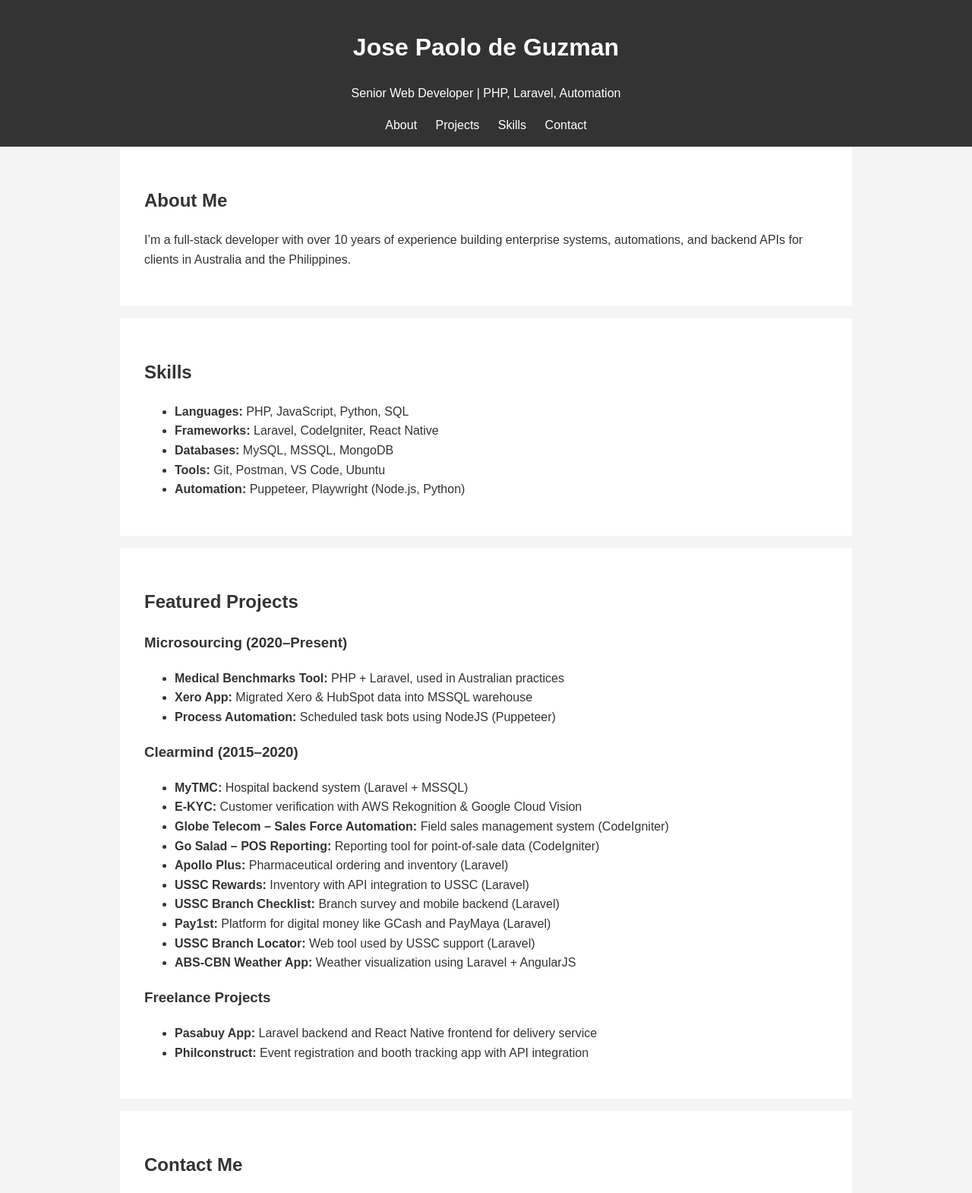
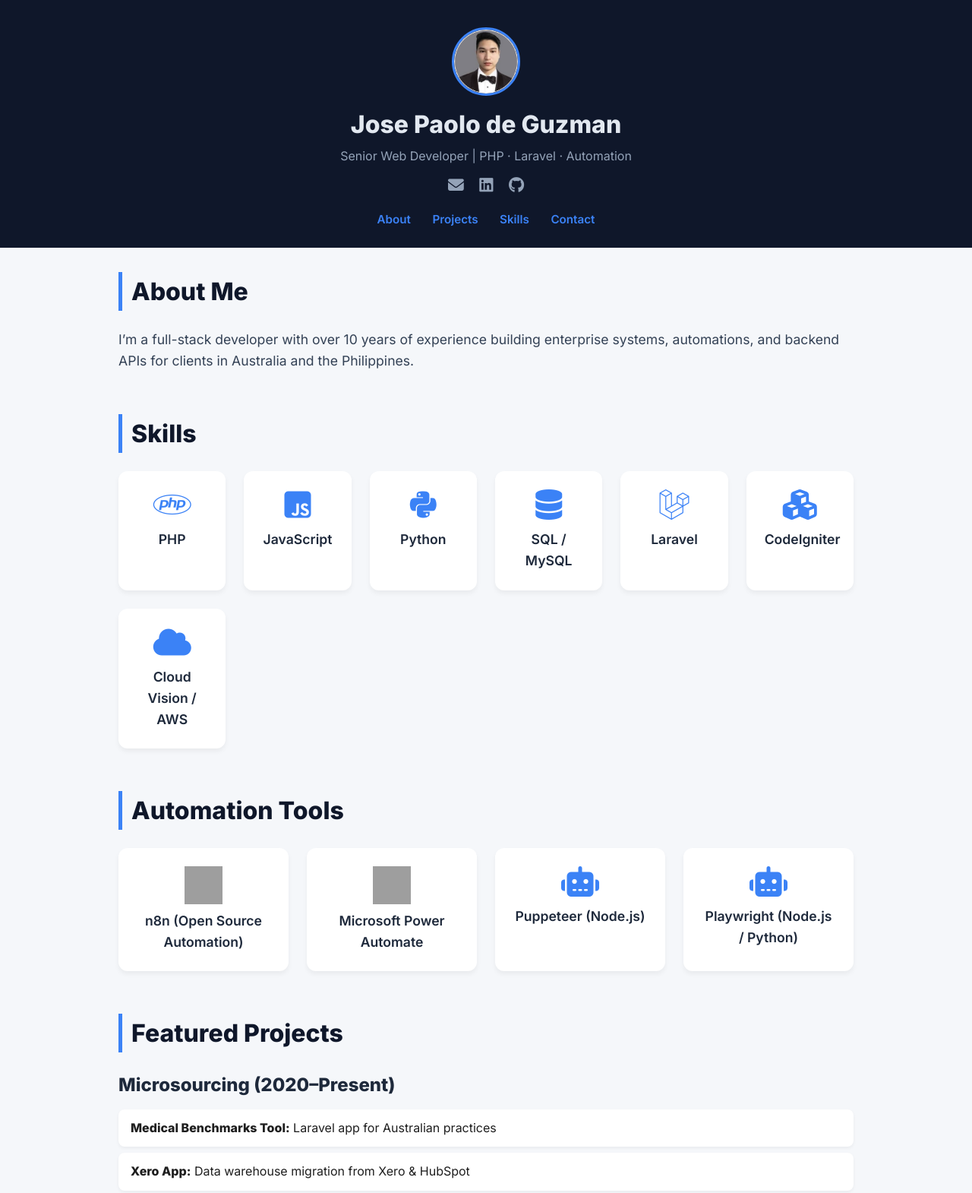
Before and after one commit to josepaolosdg/josepaolosdg.github.io, a plain HTML site: page index.html in a window 1280 px wide. Shown: the top 1570 px of the page at 76% size. Drawn offline with Linux system fonts and the light colour scheme; grey boxes are pictures that could not be loaded.

Commit message:
Update portfolio

```diff
--- a/index.html
+++ b/index.html
@@ -1,15 +1,212 @@
 <!DOCTYPE html>
 <html lang="en">
+
 <head>
   <meta charset="UTF-8" />
-  <meta name="viewport" content="width=device-width, initial-scale=1.0"/>
+  <meta name="viewport" content="width=device-width, initial-scale=1.0" />
   <title>Jose Paolo de Guzman | Senior Web Developer</title>
-  <link rel="stylesheet" href="style.css" />
+  <link href="https://fonts.googleapis.com/css2?family=Inter:wght@400;600;800&display=swap" rel="stylesheet">
+  <link rel="stylesheet" href="https://cdnjs.cloudflare.com/ajax/libs/font-awesome/6.5.0/css/all.min.css">
+  <style>
+    /* Reset & base */
+    * {
+      margin: 0;
+      padding: 0;
+      box-sizing: border-box;
+    }
+
+    body {
+      font-family: 'Inter', sans-serif;
+      background: #f5f7fa;
+      color: #1e1e1e;
+      line-height: 1.6;
+    }
+
+    a {
+      text-decoration: none;
+      color: inherit;
+    }
+
+    .container {
+      max-width: 1000px;
+      margin: 0 auto;
+      padding: 2rem 1rem;
+    }
+
+    /* Header */
+    header {
+      background: #0f172a;
+      color: #e2e8f0;
+      text-align: center;
+      padding: 1.5rem 1rem;
+      position: sticky;
+      top: 0;
+      z-index: 1000;
+    }
+
+    header h1 {
+      font-size: 2rem;
+      margin-bottom: 0.25rem;
+    }
+
+    header p {
+      font-size: 1rem;
+      color: #94a3b8;
+    }
+
+    .profile-img {
+      width: 90px;
+      height: 90px;
+      border-radius: 50%;
+      object-fit: cover;
+      margin: 0.75rem auto;
+      border: 3px solid #3b82f6;
+      display: block;
+    }
+
+    .icons {
+      margin-top: 0.5rem;
+    }
+
+    .icons a {
+      color: #94a3b8;
+      margin: 0 0.5rem;
+      font-size: 1.3rem;
+      transition: color 0.3s;
+    }
+
+    .icons a:hover {
+      color: #3b82f6;
+    }
+
+    nav {
+      margin-top: 1rem;
+    }
+
+    nav a {
+      color: #3b82f6;
+      margin: 0 0.75rem;
+      font-weight: 600;
+      font-size: 0.95rem;
+    }
+
+    nav a:hover {
+      color: #60a5fa;
+    }
+
+    /* Sections */
+    section {
+      margin-bottom: 3.5rem;
+    }
+
+    h2 {
+      font-size: 2rem;
+      color: #0f172a;
+      border-left: 5px solid #3b82f6;
+      padding-left: 0.75rem;
+      margin-bottom: 1.5rem;
+    }
+
+    p {
+      font-size: 1.1rem;
+      color: #334155;
+    }
+
+    /* Skills cards */
+    .skills-grid {
+      display: grid;
+      grid-template-columns: repeat(auto-fit, minmax(140px, 1fr));
+      gap: 1.5rem;
+      margin-top: 1rem;
+    }
+
+    .skill-card {
+      background: #ffffff;
+      border-radius: 0.75rem;
+      padding: 1.5rem;
+      text-align: center;
+      box-shadow: 0 4px 6px rgba(0, 0, 0, 0.05);
+      transition: transform 0.3s, box-shadow 0.3s;
+    }
+
+    .skill-card:hover {
+      transform: translateY(-5px);
+      box-shadow: 0 8px 15px rgba(0, 0, 0, 0.1);
+    }
+
+    .skill-card i {
+      font-size: 2.5rem;
+      color: #3b82f6;
+      margin-bottom: 0.75rem;
+    }
+
+    .skill-card .skill-name {
+      font-weight: 600;
+      font-size: 1.1rem;
+      color: #1e293b;
+    }
+
+    /* Projects list simpler */
+    .project-group {
+      margin-bottom: 2rem;
+    }
+
+    .project-group h3 {
+      font-size: 1.5rem;
+      color: #1e293b;
+      margin-bottom: 0.75rem;
+    }
+
+    .project-group ul {
+      list-style: none;
+      padding-left: 0;
+    }
+
+    .project-group ul li {
+      background: #ffffff;
+      margin-bottom: 0.5rem;
+      padding: 0.75rem 1rem;
+      border-radius: 0.5rem;
+      box-shadow: 0 2px 4px rgba(0, 0, 0, 0.05);
+    }
+
+    /* Contact & Footer */
+    #contact a {
+      color: #3b82f6;
+      font-weight: 600;
+    }
+
+    footer {
+      background: #0f172a;
+      color: #94a3b8;
+      text-align: center;
+      padding: 1.5rem 1rem;
+    }
+
+    @media (max-width: 600px) {
+      header h1 {
+        font-size: 2.5rem;
+      }
+
+      header p {
+        font-size: 1.1rem;
+      }
+    }
+  </style>
 </head>
+
 <body>
+
   <header>
+    <img src="profile.png" alt="Jose Paolo" class="profile-img" />
     <h1>Jose Paolo de Guzman</h1>
-    <p>Senior Web Developer | PHP, Laravel, Automation</p>
+    <p>Senior Web Developer | PHP · Laravel · Automation</p>
+    <div class="icons">
+      <a href="mailto:pao.fortress@gmail.com"><i class="fas fa-envelope"></i></a>
+      <a href="https://www.linkedin.com/in/paolo-dg-3a6963109?trk=contact-info" target="_blank"><i
+          class="fab fa-linkedin"></i></a>
+      <a href="#"><i class="fab fa-github"></i></a>
+    </div>
     <nav>
       <a href="#about">About</a>
       <a href="#projects">Projects</a>
@@ -18,62 +215,130 @@
     </nav>
   </header>
 
+  <div class="container">
+
     <section id="about">
       <h2>About Me</h2>
-    <p>I’m a full-stack developer with over 10 years of experience building enterprise systems, automations, and backend APIs for clients in Australia and the Philippines.</p>
+      <p>I’m a full-stack developer with over 10 years of experience building enterprise systems, automations, and
+        backend APIs for clients in Australia and the Philippines.</p>
     </section>
 
     <section id="skills">
       <h2>Skills</h2>
-    <ul>
-      <li><strong>Languages:</strong> PHP, JavaScript, Python, SQL</li>
-      <li><strong>Frameworks:</strong> Laravel, CodeIgniter, React Native</li>
-      <li><strong>Databases:</strong> MySQL, MSSQL, MongoDB</li>
-      <li><strong>Tools:</strong> Git, Postman, VS Code, Ubuntu</li>
-      <li><strong>Automation:</strong> Puppeteer, Playwright (Node.js, Python)</li>
-    </ul>
+      <div class="skills-grid">
+        <div class="skill-card">
+          <i class="fab fa-php"></i>
+          <div class="skill-name">PHP</div>
+        </div>
+        <div class="skill-card">
+          <i class="fab fa-js-square"></i>
+          <div class="skill-name">JavaScript</div>
+        </div>
+        <div class="skill-card">
+          <i class="fab fa-python"></i>
+          <div class="skill-name">Python</div>
+        </div>
+        <div class="skill-card">
+          <i class="fas fa-database"></i>
+          <div class="skill-name">SQL / MySQL</div>
+        </div>
+        <div class="skill-card">
+          <i class="fab fa-laravel"></i>
+          <div class="skill-name">Laravel</div>
+        </div>
+        <div class="skill-card">
+          <i class="fas fa-cubes"></i>
+          <div class="skill-name">CodeIgniter</div>
+        </div>
+        <div class="skill-card">
+          <i class="fas fa-cloud"></i>
+          <div class="skill-name">Cloud Vision / AWS</div>
+        </div>
+      </div>
+    </section>
+
+    <section id="automation">
+      <h2>Automation Tools</h2>
+      <div class="skills-grid">
+        <!-- n8n Card -->
+        <div class="skill-card">
+          <img src="https://upload.wikimedia.org/wikipedia/commons/5/53/N8n-logo-new.svg" alt="n8n"
+            style="width: 50px; height: 50px;" />
+          <div class="skill-name">n8n (Open Source Automation)</div>
+        </div>
+
+        <!-- Power Automate Card -->
+        <div class="skill-card">
+          <img src="https://upload.wikimedia.org/wikipedia/commons/4/4d/Microsoft_Power_Automate.svg"
+            alt="Power Automate" style="width: 50px; height: 50px;" />
+          <div class="skill-name">Microsoft Power Automate</div>
+        </div>
+
+        <!-- Puppeteer -->
+        <div class="skill-card">
+          <i class="fas fa-robot"></i>
+          <div class="skill-name">Puppeteer (Node.js)</div>
+        </div>
+
+        <!-- Playwright -->
+        <div class="skill-card">
+          <i class="fas fa-robot"></i>
+          <div class="skill-name">Playwright (Node.js / Python)</div>
+        </div>
+      </div>
     </section>
 
     <section id="projects">
       <h2>Featured Projects</h2>
 
+      <div class="project-group">
         <h3>Microsourcing (2020–Present)</h3>
         <ul>
-      <li><strong>Medical Benchmarks Tool:</strong> PHP + Laravel, used in Australian practices</li>
-      <li><strong>Xero App:</strong> Migrated Xero & HubSpot data into MSSQL warehouse</li>
-      <li><strong>Process Automation:</strong> Scheduled task bots using NodeJS (Puppeteer)</li>
+          <li><strong>Medical Benchmarks Tool:</strong> Laravel app for Australian practices</li>
+          <li><strong>Xero App:</strong> Data warehouse migration from Xero & HubSpot</li>
+          <li><strong>Automation Bots:</strong> Headless Puppeteer bots via NodeJS</li>
+          <li><strong>AI Invoice Workflow:</strong> Power Automate + AI for parsing & storing PDF invoice data</li>
         </ul>
+      </div>
 
+      <div class="project-group">
         <h3>Clearmind (2015–2020)</h3>
         <ul>
-      <li><strong>MyTMC:</strong> Hospital backend system (Laravel + MSSQL)</li>
-      <li><strong>E-KYC:</strong> Customer verification with AWS Rekognition & Google Cloud Vision</li>
-      <li><strong>Globe Telecom – Sales Force Automation:</strong> Field sales management system (CodeIgniter)</li>
-      <li><strong>Go Salad – POS Reporting:</strong> Reporting tool for point-of-sale data (CodeIgniter)</li>
-      <li><strong>Apollo Plus:</strong> Pharmaceutical ordering and inventory (Laravel)</li>
-      <li><strong>USSC Rewards:</strong> Inventory with API integration to USSC (Laravel)</li>
-      <li><strong>USSC Branch Checklist:</strong> Branch survey and mobile backend (Laravel)</li>
-      <li><strong>Pay1st:</strong> Platform for digital money like GCash and PayMaya (Laravel)</li>
-      <li><strong>USSC Branch Locator:</strong> Web tool used by USSC support (Laravel)</li>
-      <li><strong>ABS-CBN Weather App:</strong> Weather visualization using Laravel + AngularJS</li>
+          <li><strong>MyTMC:</strong> Hospital backend (Laravel + MSSQL)</li>
+          <li><strong>E-KYC:</strong> Verification with AWS Rekognition & Google Vision</li>
+          <li><strong>Sales Force Automation:</strong> Globe Telecom (CodeIgniter)</li>
+          <li><strong>POS Reporting:</strong> Go Salad Analytics (CodeIgniter)</li>
+          <li><strong>Inventory Tools:</strong> Apollo Plus, USSC Rewards, Pay1st (Laravel)</li>
+          <li><strong>Weather App:</strong> ABS‑CBN weather system (Laravel + AngularJS)</li>
         </ul>
+      </div>
 
+      <div class="project-group">
         <h3>Freelance Projects</h3>
         <ul>
-      <li><strong>Pasabuy App:</strong> Laravel backend and React Native frontend for delivery service</li>
-      <li><strong>Philconstruct:</strong> Event registration and booth tracking app with API integration</li>
+          <li><strong>Pasabuy App:</strong> Laravel backend, React Native frontend</li>
+          <li><strong>Philconstruct:</strong> Booth registration & tracking API</li>
+          <li><strong>Social Media Automation:</strong> n8n + Google Sheets workflow for content approvals and posting</li>
+          <li><strong>AI Email Task Extractor:</strong> n8n + OpenAI workflow that scans incoming emails and adds tasks to a Google Sheet if detected.</li>
         </ul>
+      </div>
+
     </section>
 
     <section id="contact">
       <h2>Contact Me</h2>
       <p>Email: <a href="mailto:pao.fortress@gmail.com">pao.fortress@gmail.com</a></p>
-    <!-- <p>GitHub: <a href="https://github.com/juancruz" target="_blank">juancruz</a></p> -->
-    <p>LinkedIn: <a href="https://www.linkedin.com/in/paolo-dg-3a6963109?trk=contact-info" target="_blank">Pao DG</a></p>
+      <p>LinkedIn: <a href="https://www.linkedin.com/in/paolo-dg-3a6963109?trk=contact-info" target="_blank">Pao DG</a>
+      </p>
+      <!-- optionally add phone, address, GitHub etc. -->
     </section>
+
+  </div>
 
   <footer>
     <p>&copy; 2025 Jose Paolo de Guzman. All rights reserved.</p>
   </footer>
+
 </body>
+
 </html>
```
Also changed, not shown: profile.png (added). Lines whose indentation alone changed are shown as unchanged.
